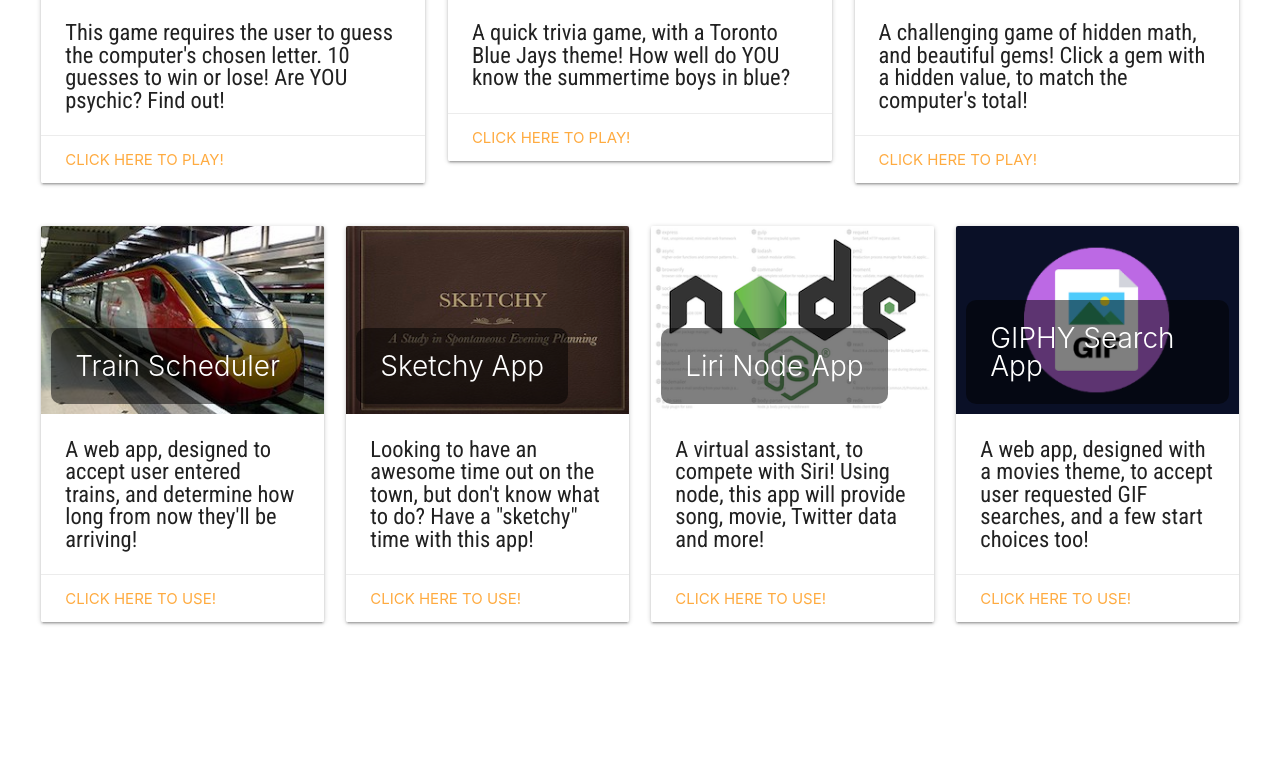
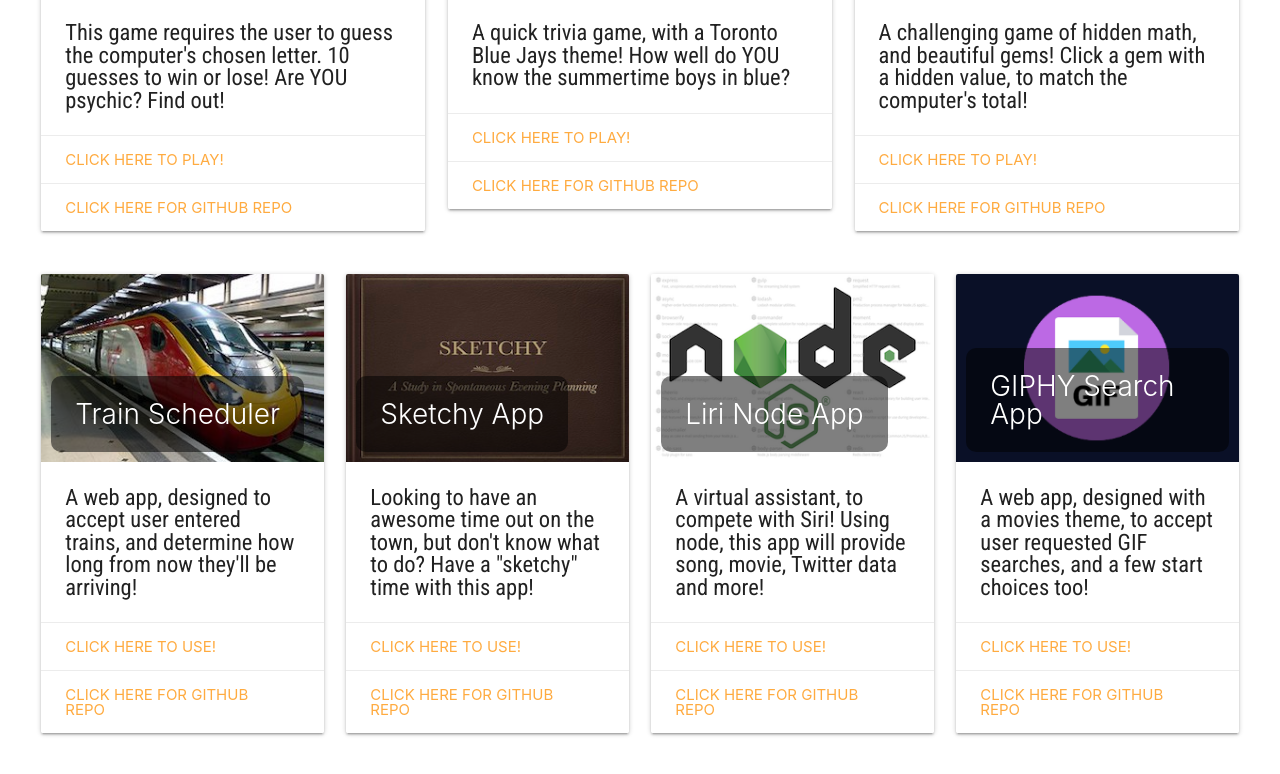
Before and after one commit to jeffk77/web-portfolio, a plain HTML site: page portfolio.html in a window 1280 px wide. Shown: the part 1233-2007 px from the top of the page. Drawn offline with nearby package versions, Linux system fonts and the light colour scheme.

Commit message:
Minor Update

```diff
--- a/portfolio.html
+++ b/portfolio.html
@@ -77,6 +77,9 @@
                     <div class="card-action">
                         <a href="https://jeffk77.github.io/Psychic-Game/">Click here to play!</a>
                     </div>
+                    <div class="card-action">
+                        <a href="https://github.com/jeffk77/Psychic-Game">Click here for GitHub Repo</a>
+                    </div>
                 </div>
             </div>
             <div class="col l4 m12 s12">
@@ -93,6 +96,9 @@
                     <div class="card-action">
                         <a href="https://jeffk77.github.io/TriviaGame/">Click here to play!</a>
                     </div>
+                    <div class="card-action">
+                        <a href="https://github.com/jeffk77/TriviaGame">Click here for GitHub Repo</a>
+                    </div>
                 </div>
             </div>
             <div class="col l4 m12 s12">
@@ -107,6 +113,9 @@
                     </div>
                     <div class="card-action">
                         <a href="https://jeffk77.github.io/crystal-collector/">Click here to play!</a>
+                    </div>
+                    <div class="card-action">
+                        <a href="https://github.com/jeffk77/crystal-collector">Click here for GitHub Repo</a>
                     </div>
                 </div>
             </div>
@@ -125,6 +134,9 @@
                     <div class="card-action">
                         <a href="https://jeffk77.github.io/train-scheduler/">Click here to use!</a>
                     </div>
+                    <div class="card-action">
+                        <a href="https://github.com/jeffk77/train-scheduler">Click here for GitHub Repo</a>
+                    </div>
                 </div>
             </div>
             <div class="col l3 m12 s12">
@@ -139,6 +151,9 @@
                     </div>
                     <div class="card-action">
                         <a href="https://jeffk77.github.io/team-Alpha/">Click here to use!</a>
+                    </div>
+                    <div class="card-action">
+                        <a href="https://github.com/jeffk77/team-Alpha">Click here for GitHub Repo</a>
                     </div>
                 </div>
             </div>
@@ -155,6 +170,9 @@
                     <div class="card-action">
                         <a href="https://github.com/jeffk77/liri-node-app">Click here to use!</a>
                     </div>
+                    <div class="card-action">
+                        <a href="https://github.com/jeffk77/liri-node-app">Click here for GitHub Repo</a>
+                    </div>
                 </div>
             </div>
             <div class="col l3 m12 s12">
@@ -164,10 +182,15 @@
                         <span class="card-title">GIPHY Search App</span>
                     </div>
                     <div class="card-content">
-                        <p>A web app, designed with a movies theme, to accept user requested GIF searches, and a few start choices too!</p>
+                        <p>A web app, designed with a movies theme, to accept user requested GIF searches, and a few start choices
+                            too!
+                        </p>
                     </div>
                     <div class="card-action">
                         <a href="https://jeffk77.github.io/giphy/">Click here to use!</a>
+                    </div>
+                    <div class="card-action">
+                        <a href="https://github.com/jeffk77/giphy">Click here for GitHub Repo</a>
                     </div>
                 </div>
             </div>
```
Also changed, not shown: 2 other files.
